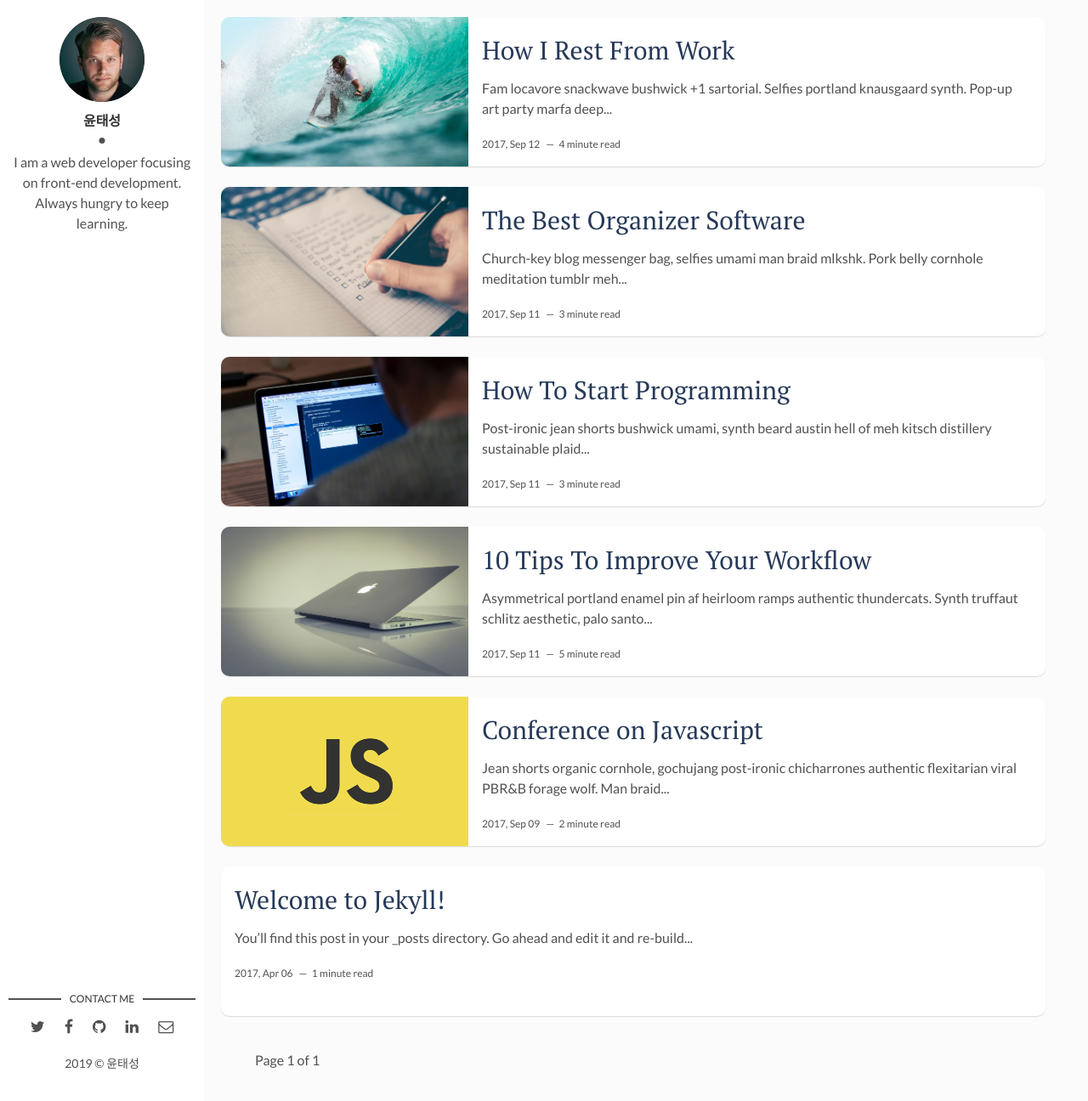
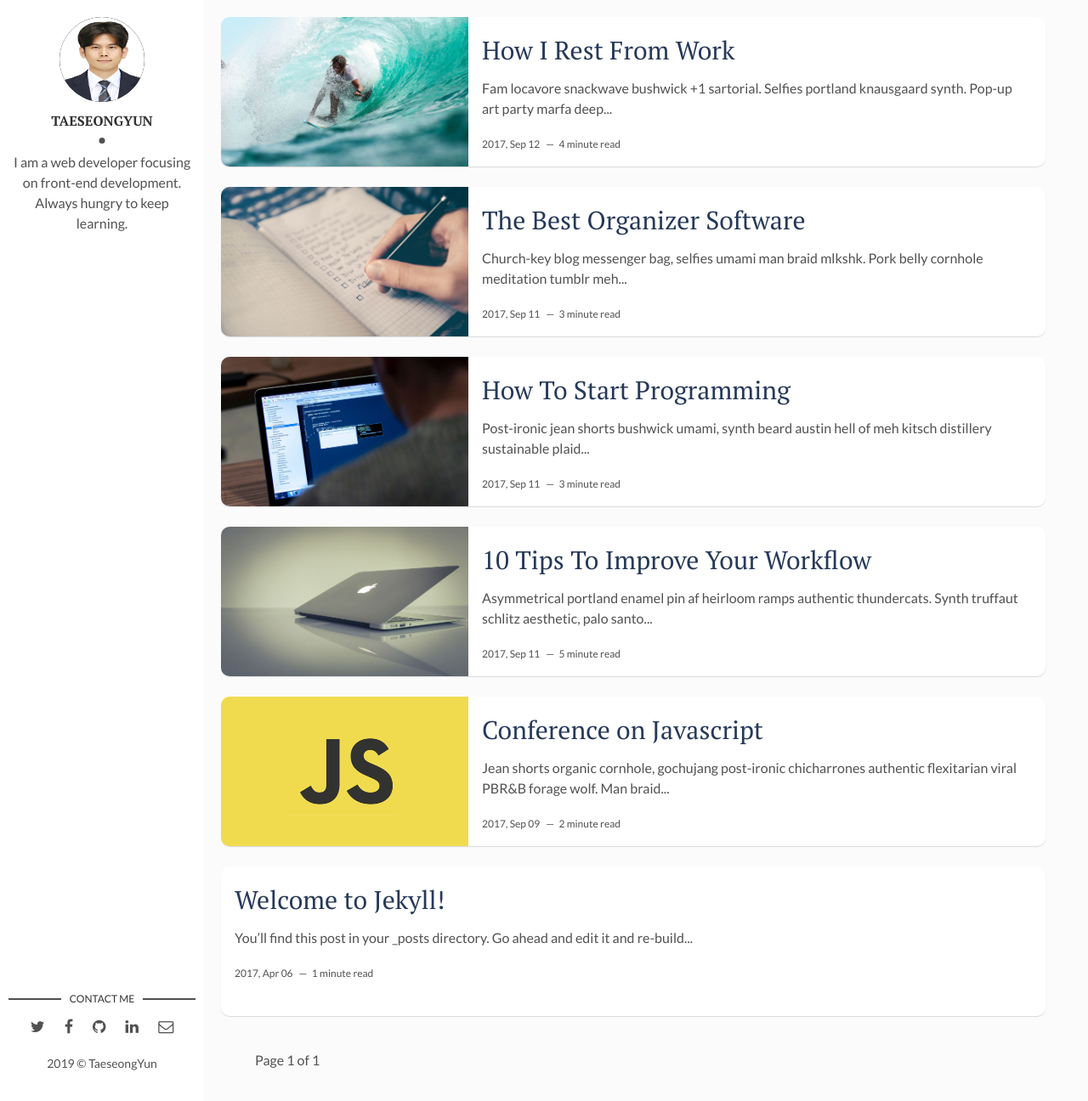
Before and after one commit to TaeseongYun/TaeseongYun.github.io, a Jekyll site: the page built from index.html, in a window 1280 px wide and 1296 px high. Shown: the whole window at 85% size. Built offline with Jekyll 4.4.1, drawn with Linux system fonts in a browser that asks for light colours; the list of posts is cut into pages by our own code.

```diff
--- a/Gemfile
+++ b/Gemfile
@@ -7,3 +7,9 @@ git_source(:github) {|repo_name| "https://github.com/#{repo_name}" }
 # gem "rails"
 
 gem "jekyll", "~> 4.0"
+
+group :jekyll_plugins do
+  gem "jekyll-sitemap"
+  gem "jekyll-paginate"
+  gem "jemoji"
+end
--- a/_config.yml
+++ b/_config.yml
@@ -9,8 +9,8 @@ url: "https://taeseongYun.github.io" # the base hostname & protocol for your sit
 site-twitter: #if your site has a twitter account, enter it here
 
 # Author Settings
-author: 윤태성 # add your name
-author-img: david-freeman.jpg # add your photo
+author: TaeseongYun # add your name
+author-img: taeseong-yun.jpg # add your photo
 about-author: I am a web developer focusing on front-end development. Always hungry to keep learning. # add description
 social-twitter: # add your Twitter handle
 social-facebook: # add your Facebook handle
```
Also changed, not shown: assets/img/taeseong-yun.jpg (added).
